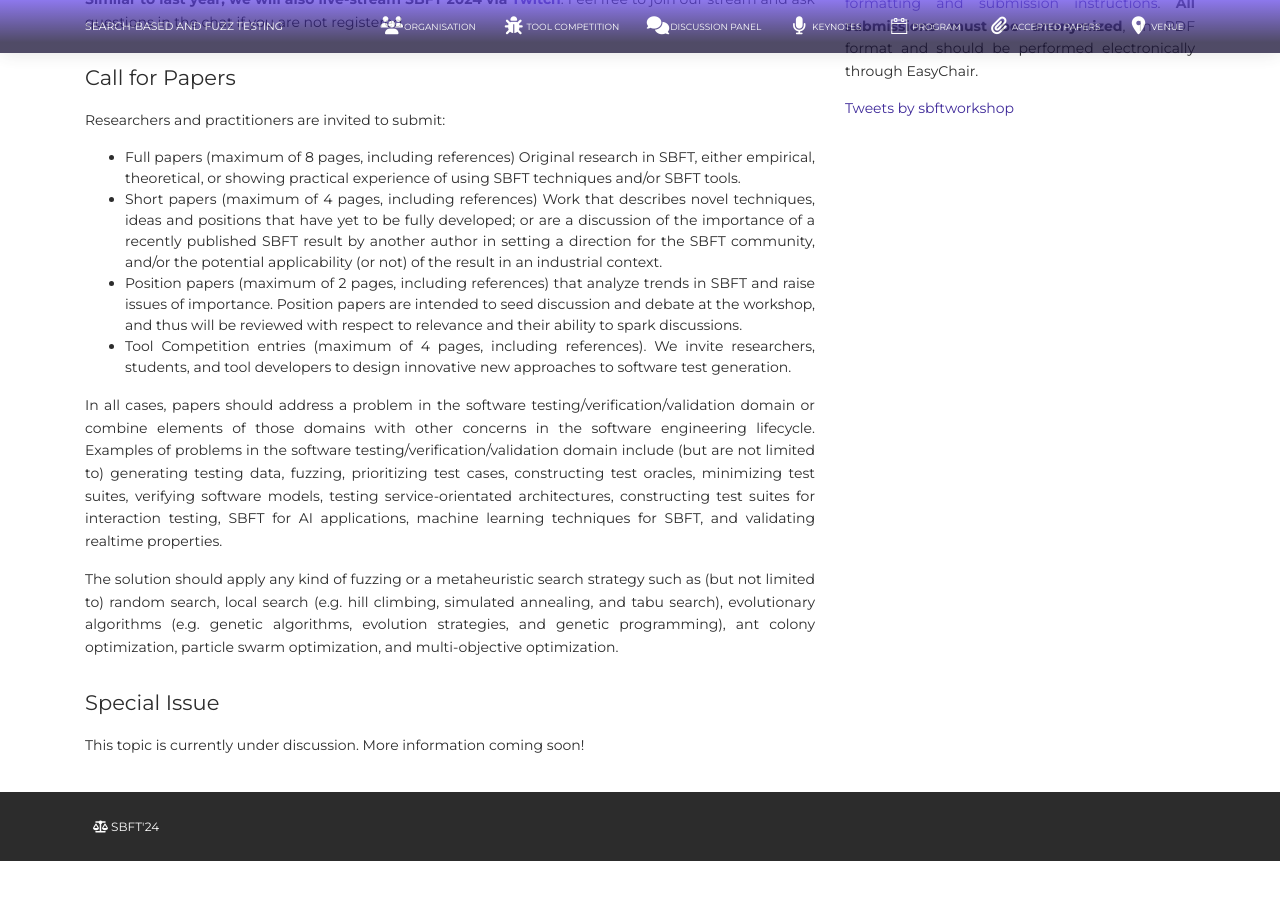
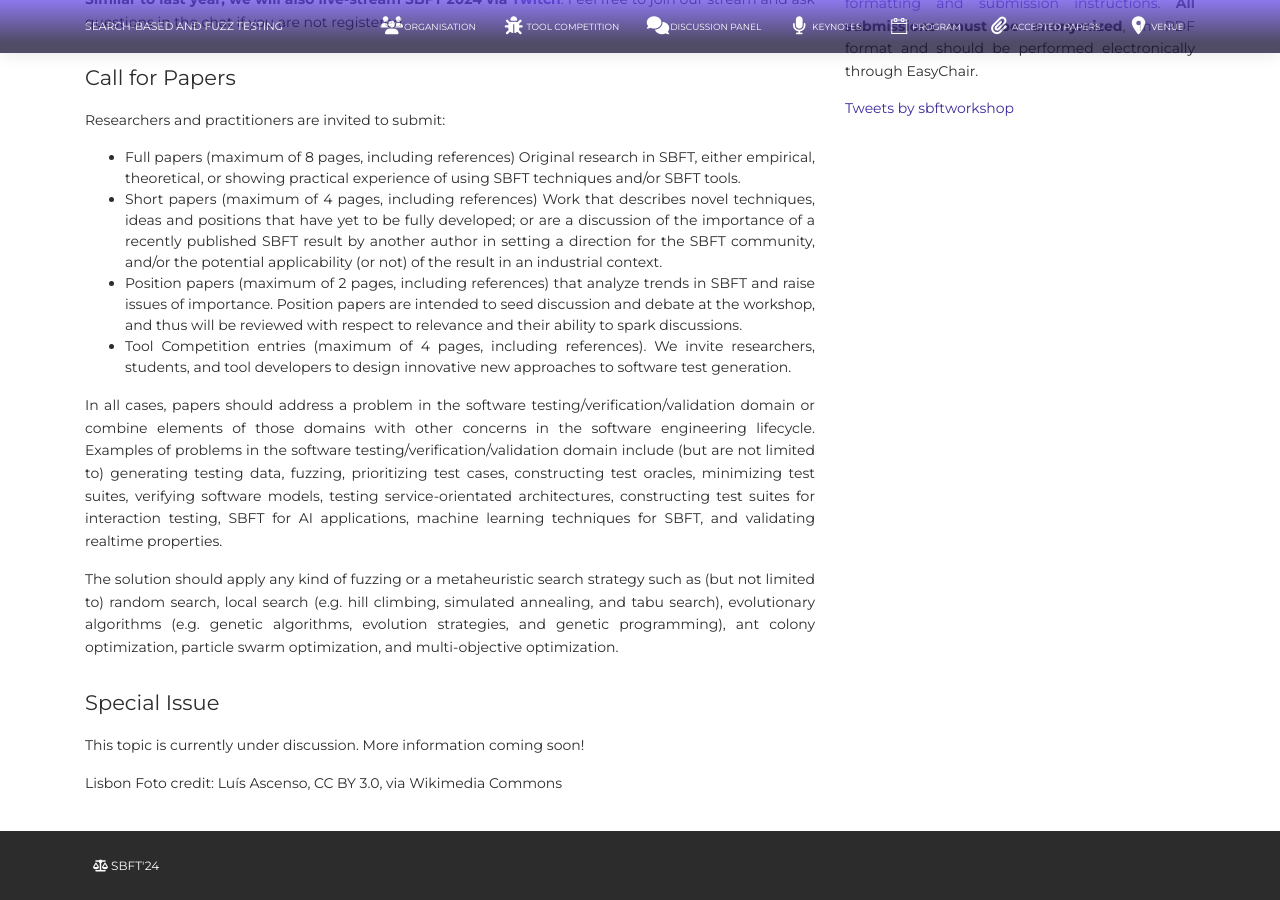
Before and after one commit to sbft24/sbft24.github.io, a Jekyll site: the page built from index.html, in a window 1280 px wide and 900 px high, scrolled down 958 px. Built offline with Jekyll 4.4.1, drawn with Linux system fonts in a browser that asks for light colours; nearby versions of some CDN libraries; comment, search, counter and statistics services are not loaded; before the commit the page ends 1819 px from its top, so only the background shows below that.

Commit message:
Changed background pic for Lisbon

```diff
--- a/_includes/header.html
+++ b/_includes/header.html
@@ -1,5 +1,5 @@
 <div class="page-header page-header-small" filter-color="purple" style="height: 35vh;">
-    <div class="page-header-image" data-parallax="true" style="background-image: url('/img/melbourne.jfif');">
+    <div class="page-header-image" data-parallax="true" style="background-image: url('/img/lisbon.jpg');">
     </div>
     <div class="container">
         <div class="content-center" style="padding-top: 2cm;">
--- a/index.html
+++ b/index.html
@@ -84,6 +84,8 @@
       This topic is currently under discussion. More information coming soon!
     </p>
 
+    <p>Lisbon Foto credit: Luís Ascenso, CC BY 3.0, via Wikimedia Commons</p>
+
 
 </div>
 {%- include sidebar.html -%}
```
Also changed, not shown: img/lisbon.jpg (added), 1 other file.
